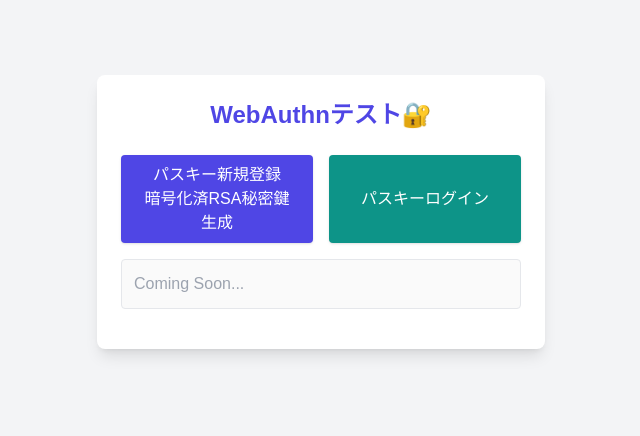
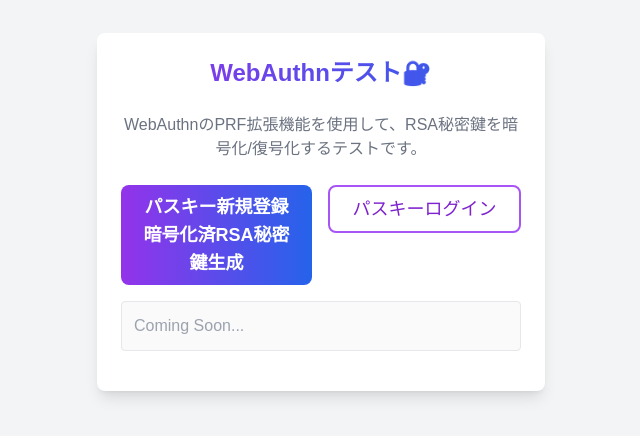
Before and after one commit to taizo-pro/webauthn-test, a Next.js app: page / in a window 1280 px wide. Shown: the part 188-624 px from the top of the page, without its empty margins (319-959 px from the left). Built offline with nearby package versions, Linux system fonts and the light colour scheme.

Commit message:
UIの改善: WebAuthnテストの説明文を追加し、ボタンスタイルを更新

```diff
--- a/src/app/page.tsx
+++ b/src/app/page.tsx
@@ -300,15 +300,18 @@ export default function Home() {
 	return (
 		<div className="min-h-screen bg-gray-100 flex items-center justify-center p-4">
 			<div className="bg-white shadow-lg rounded-lg p-6 w-full max-w-md">
-				<h2 className="text-2xl font-bold text-center mb-6 text-indigo-600">
+				<h2 className="text-2xl font-bold text-center bg-gradient-to-r from-purple-600 to-blue-600 bg-clip-text text-transparent mb-6">
 					WebAuthnテスト🔐
 				</h2>
+				<p className="text-center text-gray-500 mb-6">
+					WebAuthnのPRF拡張機能を使用して、RSA秘密鍵を暗号化/復号化するテストです。
+				</p>
 				<div className="space-y-4">
 					<div className="flex flex-col sm:flex-row gap-4">
 						<button
 							type="button"
 							onClick={handleRegister}
-							className="flex-1 bg-indigo-600 hover:bg-indigo-700 text-white py-2 px-4 rounded shadow focus:outline-none focus:ring-2 focus:ring-indigo-500"
+							className="w-full text-lg bg-gradient-to-r from-purple-600 to-blue-600 hover:from-purple-700 hover:to-blue-700 transition-all duration-300 py-2 px-4 rounded-lg text-white font-semibold"
 						>
 							パスキー新規登録
 							<br />
@@ -317,7 +320,7 @@ export default function Home() {
 						<button
 							type="button"
 							onClick={handleAuthenticate}
-							className="flex-1 bg-teal-600 hover:bg-teal-700 text-white py-2 px-4 rounded shadow focus:outline-none focus:ring-2 focus:ring-teal-500"
+							className="w-full text-lg h-12 border-2 border-purple-500 text-purple-700 hover:bg-purple-50 transition-all duration-300 py-2 px-4 rounded-lg"
 						>
 							パスキーログイン
 						</button>
@@ -380,14 +383,16 @@ export default function Home() {
 							</div>
 						)}
 
-						{decryptedRSAPrivateKeyByPrfKey && encryptedRSAPrivateKeyByPrfKey && (
+						{decryptedRSAPrivateKeyByPrfKey &&
+							encryptedRSAPrivateKeyByPrfKey && (
 								<div className="bg-gray-50 p-3 rounded border">
 									<h3 className="font-semibold text-gray-700 mb-1">
 										暗号前と復号化後のRSA秘密鍵が一致しているか:
 									</h3>
 									<pre className="whitespace-pre-wrap text-sm text-gray-600">
-									{new TextDecoder().decode(decryptedRSAPrivateKeyByPrfKey) ===
-									privateRSAKeyBase64
+										{new TextDecoder().decode(
+											decryptedRSAPrivateKeyByPrfKey,
+										) === privateRSAKeyBase64
 											? "⭕️"
 											: "❌"}
 									</pre>
```
Lines whose indentation alone changed are shown as unchanged.
